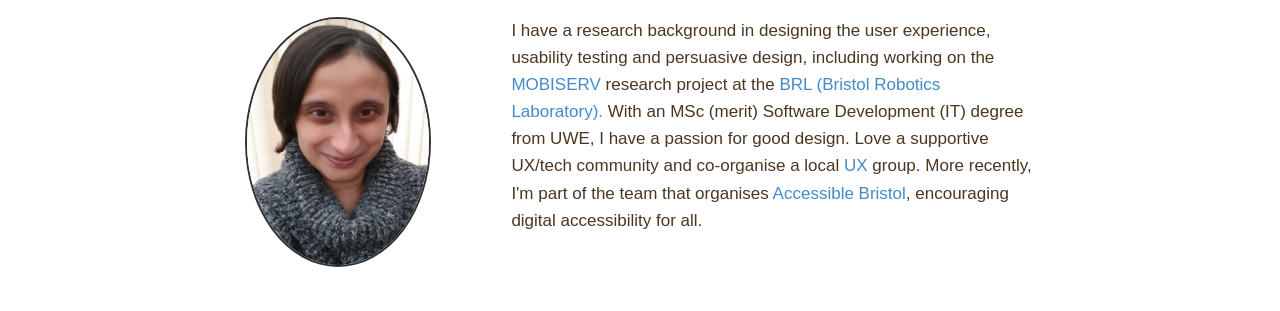
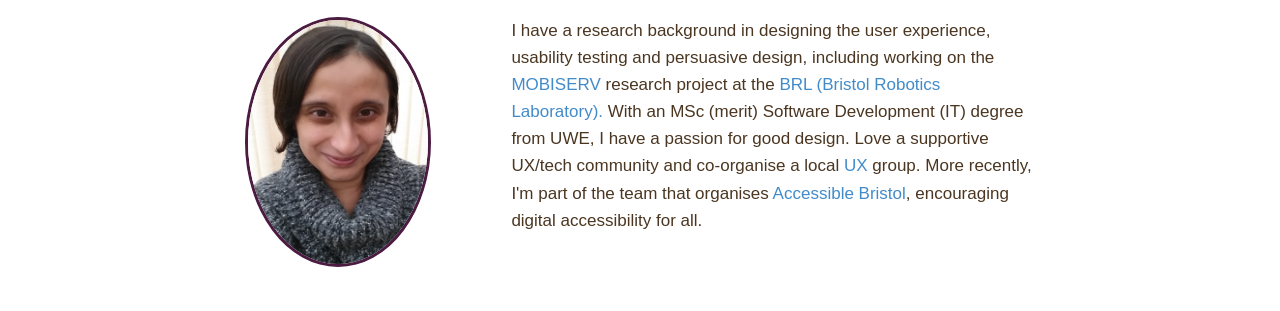
Before and after one commit to InduKaila/Web-related-HTML5-CSS3-JavaScript-PHP, a plain HTML site: page OwnWebsite/index.html in a window 1280 px wide. Shown: the part 339-650 px from the top of the page. Drawn offline with nearby package versions, Linux system fonts and the light colour scheme; a web font is replaced by a local one.

Commit message:
Changed indu_kaila.css file changing the colour of the circular photos on the front main page to purple and increased the thickness to solid 3px from 1px

```diff
--- a/OwnWebsite/indu_kaila.css
+++ b/OwnWebsite/indu_kaila.css
@@ -241,7 +241,7 @@ body {
 
 
 .img-circle {
-    border: solid 2px #323232; /*shade of black colour*/
+    border: solid 3px  #4b1b42; /*shade of purple colour*/
 }
 
 
```
